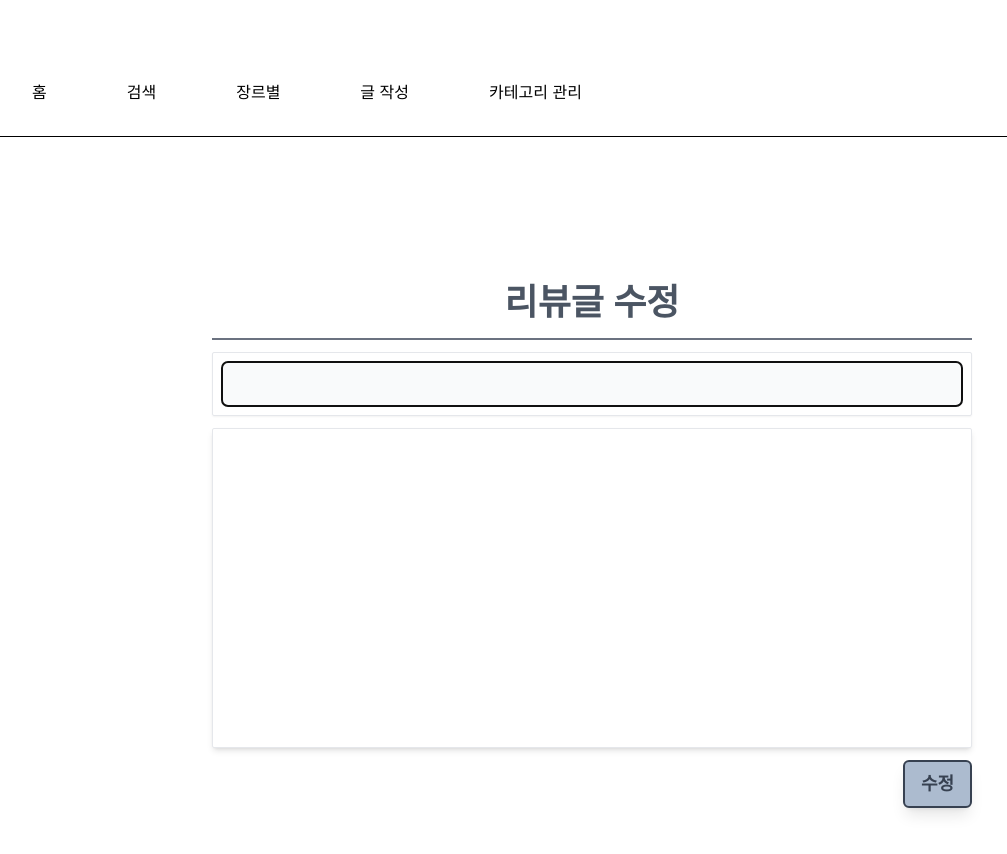
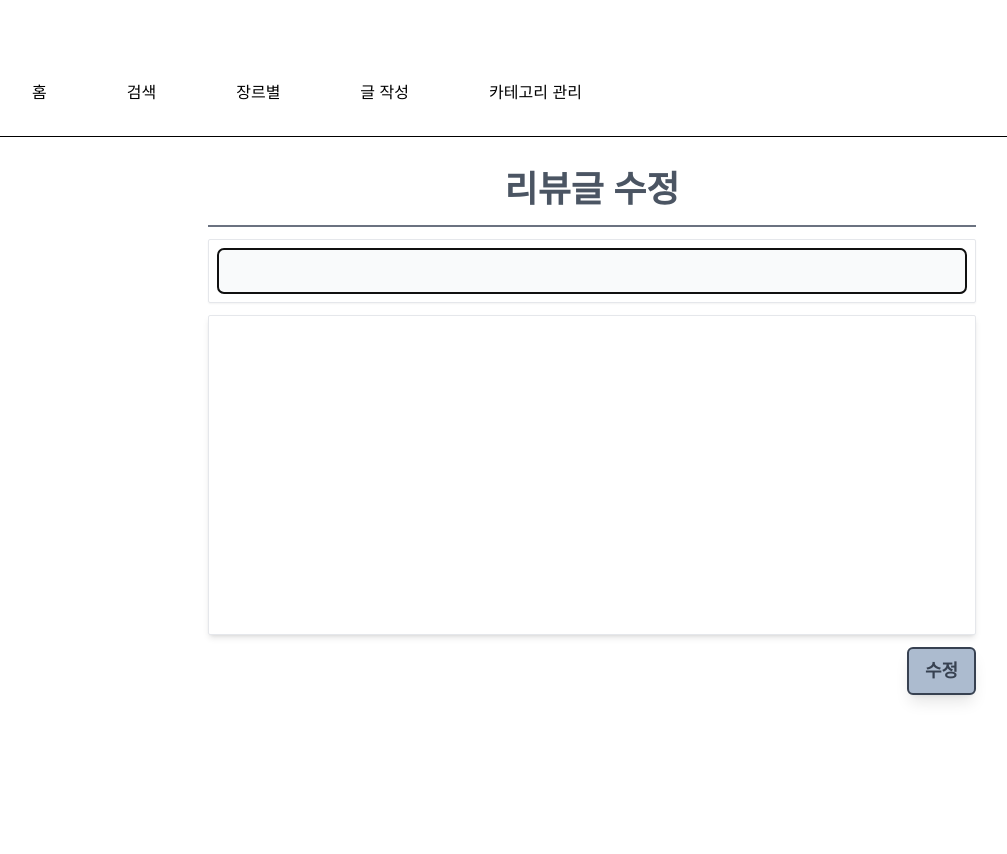
Before and after one commit to kanell0304/React_TeamProject, a React (Create React App) app: page /editList/1 in a window 1280 px wide. Shown: the top 854 px of the page, without its empty margins (48-1055 px from the left). Built offline with nearby package versions, Linux system fonts and the light colour scheme.

Commit message:
edit CSS EditList.jsx

```diff
--- a/src/component/EditList.jsx
+++ b/src/component/EditList.jsx
@@ -49,14 +49,13 @@ const EditList = () => {
 
      return (
         <div>
-            <div className="flex flex-col justify-center items-center min-h-screen">
-                <div className="flex flex-col w-[800px] mx-auto p-5 gap-1 items-stretch">
-                    <h2 className="text-center text-4xl text-gray-600 border-b-2 border-b-gray-500 p-4 font-black font-sans pt-4 ">
+            <div className="flex flex-col justify-start items-center min-h-screen">
+                <div className="flex flex-col w-[800px] mx-auto p-4 gap-1 items-stretch">
+                    <h2 className="text-center text-4xl text-gray-600 border-b-2 border-b-gray-500 p-4 font-black font-sans pt-4">
                         리뷰글 수정
                     </h2>
                     <div className="flex items-end gap-5">
                         <span className="mb-1 font-semibold text-gray-400">{review.date}</span>
-                            {/* 장르 변경 옵션 */}
                         {review.id &&
                         <select
                             value={review.category}
```
